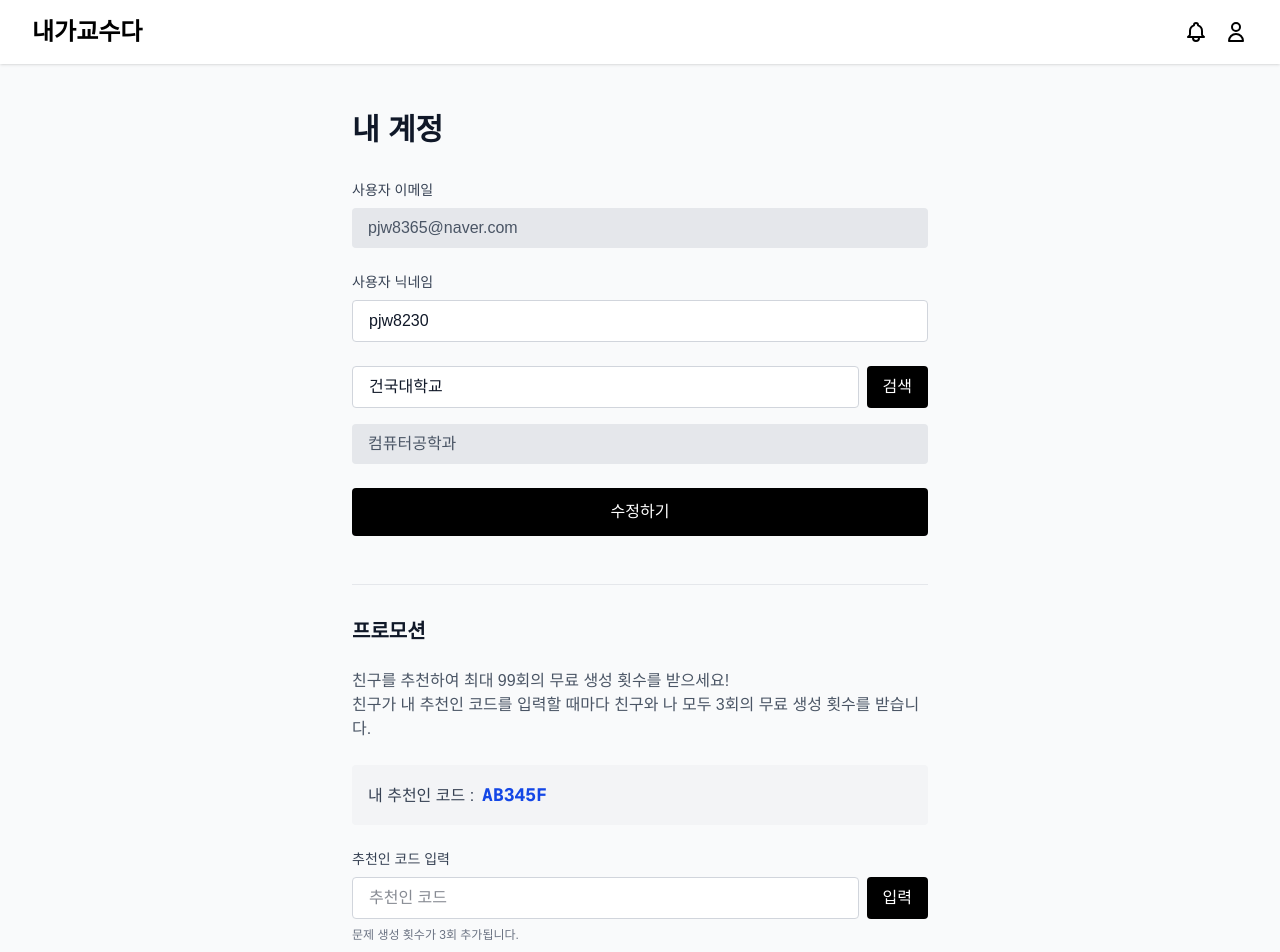
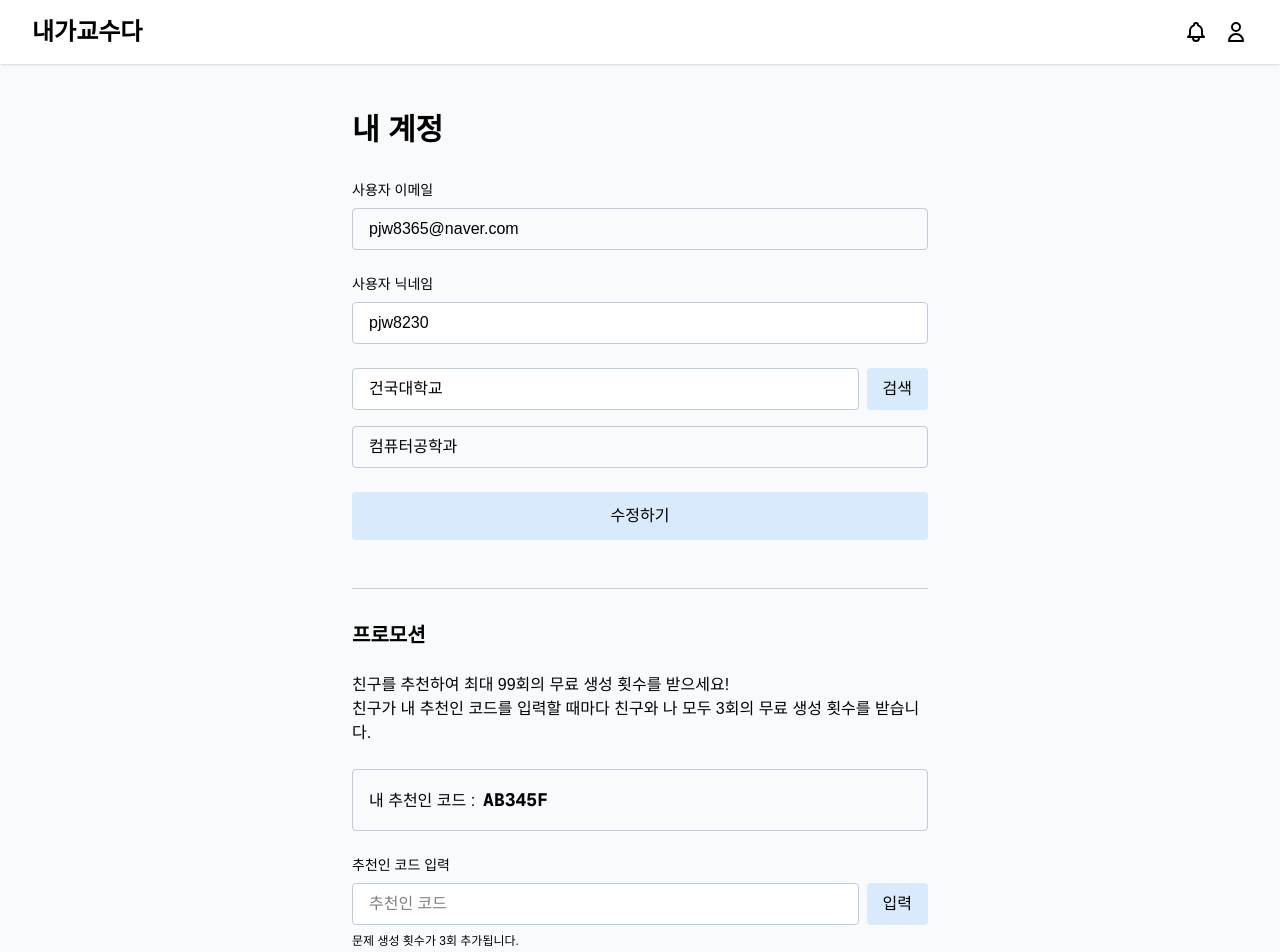
Before and after one commit to K-UniLab/Improfessor-FE, a Next.js app: page /mypage in a window 1280 px wide. Shown: the top 952 px of the page. Built offline with nearby package versions, Linux system fonts and the light colour scheme.

Commit message:
마이페이지 스타일 수정: 배경색 및 텍스트 색상을 조정하여 가독성을 높이고, 버튼 및 입력 필드의 디자인을 통일감 있게 개선함.

```diff
--- a/src/app/mypage/page.tsx
+++ b/src/app/mypage/page.tsx
@@ -13,33 +13,33 @@ export default function MyPage() {
   const [inputReferral, setInputReferral] = useState("");
 
   return (
-    <div className="min-h-screen bg-gray-50 dark:bg-gray-900">
+    <div className="min-h-screen bg-[#F8FAFC]">
       <Header />
 
       <main className="max-w-xl mx-auto px-4 sm:px-6 lg:px-0 py-12">
         {/* 내 계정 */}
-        <h1 className="text-3xl font-bold text-gray-900 dark:text-white mb-8">내 계정</h1>
+        <h1 className="text-3xl font-bold text-black mb-8">내 계정</h1>
 
         {/* 사용자 이메일 */}
         <div className="space-y-6">
           <div>
-            <label className="block text-sm font-medium text-gray-700 dark:text-gray-300 mb-2">사용자 이메일</label>
+            <label className="block text-sm font-medium text-black mb-2">사용자 이메일</label>
             <input
               type="email"
               value={email}
               disabled
-              className="w-full px-4 py-2 bg-gray-200 dark:bg-gray-700 text-gray-600 dark:text-gray-400 rounded focus:outline-none cursor-not-allowed"
+              className="w-full px-4 py-2 bg-[#F8FAFC] text-black rounded focus:outline-none cursor-not-allowed border border-[#BCCCDC]"
             />
           </div>
 
           {/* 닉네임 */}
           <div>
-            <label className="block text-sm font-medium text-gray-700 dark:text-gray-300 mb-2">사용자 닉네임</label>
+            <label className="block text-sm font-medium text-black mb-2">사용자 닉네임</label>
             <input
               type="text"
               value={nickname}
               onChange={(e) => setNickname(e.target.value)}
-              className="w-full px-4 py-2 bg-white dark:bg-gray-800 border border-gray-300 dark:border-gray-600 rounded focus:ring-2 focus:ring-blue-500 focus:border-transparent text-gray-900 dark:text-white"
+              className="w-full px-4 py-2 bg-white border border-[#BCCCDC] rounded focus:ring-2 focus:ring-[#D9EAFD] focus:border-transparent text-black"
             />
           </div>
 
@@ -51,11 +51,11 @@ export default function MyPage() {
                 value={university}
                 onChange={(e) => setUniversity(e.target.value)}
                 placeholder="대학교 검색"
-                className="flex-1 px-4 py-2 bg-white dark:bg-gray-800 border border-gray-300 dark:border-gray-600 rounded focus:ring-2 focus:ring-blue-500 focus:border-transparent text-gray-900 dark:text-white"
+                className="flex-1 px-4 py-2 bg-white border border-[#BCCCDC] rounded focus:ring-2 focus:ring-[#D9EAFD] focus:border-transparent text-black"
               />
               <button
                 type="button"
-                className="px-4 py-2 bg-black text-white rounded hover:bg-gray-900 transition whitespace-nowrap"
+                className="px-4 py-2 bg-[#D9EAFD] text-black rounded hover:bg-[#BCCCDC] transition whitespace-nowrap"
               >
                 검색
               </button>
@@ -64,59 +64,59 @@ export default function MyPage() {
               type="text"
               value={department}
               disabled
-              className="w-full px-4 py-2 bg-gray-200 dark:bg-gray-700 text-gray-600 dark:text-gray-400 rounded focus:outline-none cursor-not-allowed"
+              className="w-full px-4 py-2 bg-[#F8FAFC] text-black rounded focus:outline-none cursor-not-allowed border border-[#BCCCDC]"
             />
           </div>
 
           {/* 수정하기 버튼 */}
           <button
             type="button"
-            className="w-full bg-black text-white py-3 rounded hover:bg-gray-900 transition"
+            className="w-full bg-[#D9EAFD] text-black py-3 rounded hover:bg-[#BCCCDC] transition"
           >
             수정하기
           </button>
         </div>
 
         {/* 프로모션 */}
-        <div className="mt-12 pt-8 border-t border-gray-200 dark:border-gray-700 space-y-6">
-          <h2 className="text-xl font-semibold text-gray-900 dark:text-white">프로모션</h2>
-          <p className="text-gray-600 dark:text-gray-400">
+        <div className="mt-12 pt-8 border-t border-[#BCCCDC] space-y-6">
+          <h2 className="text-xl font-semibold text-black">프로모션</h2>
+          <p className="text-black">
             친구를 추천하여 최대 99회의 무료 생성 횟수를 받으세요!<br />
             친구가 내 추천인 코드를 입력할 때마다 친구와 나 모두 3회의 무료 생성 횟수를 받습니다.
           </p>
 
           {/* 내 추천인 코드 */}
-          <div className="bg-gray-100 dark:bg-gray-800 p-4 rounded">
-            <span className="text-gray-700 dark:text-gray-300">내 추천인 코드 :</span>
-            <span className="ml-2 font-mono font-bold text-lg text-blue-700 dark:text-blue-400">{referralCode}</span>
+          <div className="bg-[#F8FAFC] p-4 rounded border border-[#BCCCDC]">
+            <span className="text-black">내 추천인 코드 :</span>
+            <span className="ml-2 font-mono font-bold text-lg text-black">{referralCode}</span>
           </div>
 
           {/* 추천인 코드 입력 */}
           <div className="space-y-2">
-            <label className="block text-sm font-medium text-gray-700 dark:text-gray-300">추천인 코드 입력</label>
+            <label className="block text-sm font-medium text-black">추천인 코드 입력</label>
             <div className="flex gap-2">
               <input
                 type="text"
                 value={inputReferral}
                 onChange={(e) => setInputReferral(e.target.value.toUpperCase())}
                 placeholder="추천인 코드"
-                className="flex-1 px-4 py-2 bg-white dark:bg-gray-800 border border-gray-300 dark:border-gray-600 rounded focus:ring-2 focus:ring-blue-500 focus:border-transparent text-gray-900 dark:text-white"
+                className="flex-1 px-4 py-2 bg-white border border-[#BCCCDC] rounded focus:ring-2 focus:ring-[#D9EAFD] focus:border-transparent text-black"
               />
               <button
                 type="button"
-                className="px-4 py-2 bg-black text-white rounded hover:bg-gray-900 transition whitespace-nowrap"
+                className="px-4 py-2 bg-[#D9EAFD] text-black rounded hover:bg-[#BCCCDC] transition whitespace-nowrap"
               >
                 입력
               </button>
             </div>
-            <p className="text-xs text-gray-500 dark:text-gray-400">문제 생성 횟수가 3회 추가됩니다.</p>
+            <p className="text-xs text-black">문제 생성 횟수가 3회 추가됩니다.</p>
           </div>
         </div>
 
         {/* 계정 탈퇴 */}
         <button
           type="button"
-          className="w-full bg-gray-300 dark:bg-gray-700 text-gray-700 dark:text-gray-300 py-3 rounded mt-12 hover:bg-gray-400 dark:hover:bg-gray-600 transition"
+          className="w-full bg-[#BCCCDC] text-black py-3 rounded mt-12 hover:bg-[#D9EAFD] transition"
         >
           계정탈퇴
         </button>
```
